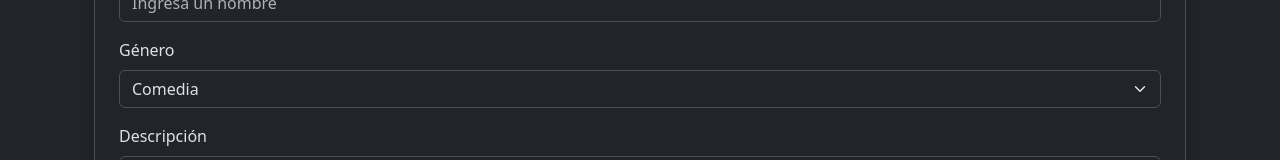
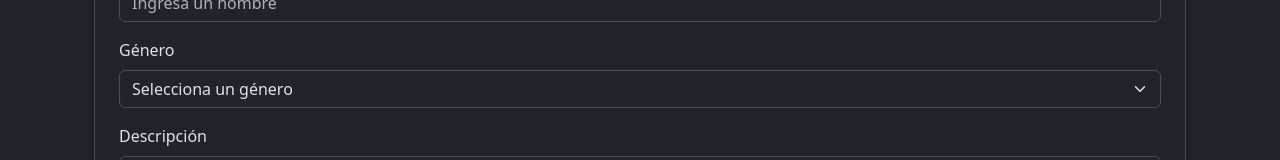
Before and after one commit to santyago13/MovieCards, a React (Vite) app: page / in a window 1280 px wide. Shown: the part 217-377 px from the top of the page. Built offline with nearby package versions, Linux system fonts and the light colour scheme.

Commit message:
añadi la logica para crear una nueva pelicula

```diff
--- a/src/components/AltaMovie.jsx
+++ b/src/components/AltaMovie.jsx
@@ -1,30 +1,49 @@
 import Button from "react-bootstrap/Button";
 import Form from "react-bootstrap/Form";
 import { useState } from "react";
+import Movie from "../MovieClass";
 
 const AltaMovie = () => {
-  //guardar los datos de la película
-  const [movie, setMovie] = useState({
-    name: "",
-    genero: "",
-    descripcion: "",
-  });
-  // guardar los datos en el array pusheando
+  const [movies, setMovies] = useState([]);
+  const [nombre, setNombre] = useState("");
+  const [genero, setGenero] = useState("");
+  const [descripcion, setDescripcion] = useState("");
 
-
+  function handleSubmit(e) {
+    e.preventDefault();
+    const nuevaPelicula = new Movie(nombre, genero, descripcion);
+    setMovies([...movies, nuevaPelicula]);
+    const updatedMovies = [...movies, nuevaPelicula];
+    //limpia los campos
+    setNombre("");
+    setGenero("");
+    setDescripcion("");
+    console.log(updatedMovies);
+  }
 
   return (
     <div className="container">
       <h1 className="text-center my-5">Ingresa una nueva película</h1>
-      <Form className="border p-4 rounded-4 shadow">
+      <Form className="border p-4 rounded-4 shadow" onSubmit={handleSubmit}>
         <Form.Group className="mb-3" controlId="formBasicName">
           <Form.Label>Nombre</Form.Label>
-          <Form.Control type="text" placeholder="Ingresa un nombre" required />
+          <Form.Control
+            type="text"
+            placeholder="Ingresa un nombre"
+            required
+            value={nombre}
+            onChange={(e) => setNombre(e.target.value)}
+          />
         </Form.Group>
 
         <Form.Group className="mb-3" controlId="formBasicSelect">
           <Form.Label>Género</Form.Label>
-          <Form.Select as="select" required>
+          <Form.Select
+            required
+            value={genero}
+            onChange={(e) => setGenero(e.target.value)}
+          >
+            <option value="">Selecciona un género</option>
             <option>Comedia</option>
             <option>Acción</option>
             <option>Infantil</option>
@@ -44,6 +63,8 @@ const AltaMovie = () => {
             as="textarea"
             rows={3}
             placeholder="Ingresa una descripción"
+            value={descripcion}
+            onChange={(e) => setDescripcion(e.target.value)}
           />
         </Form.Group>
 
```
